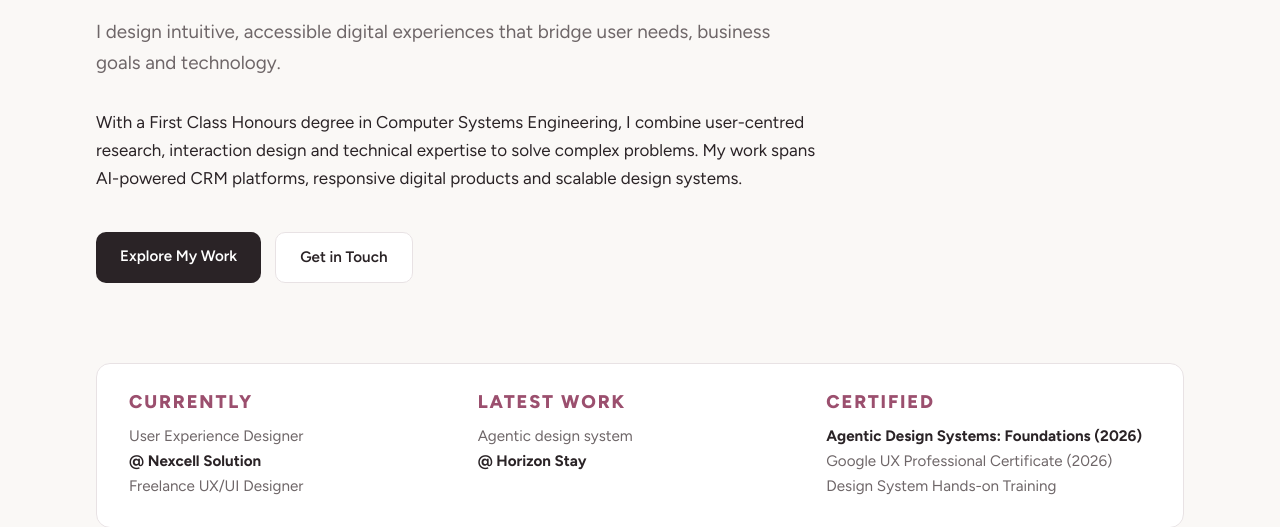
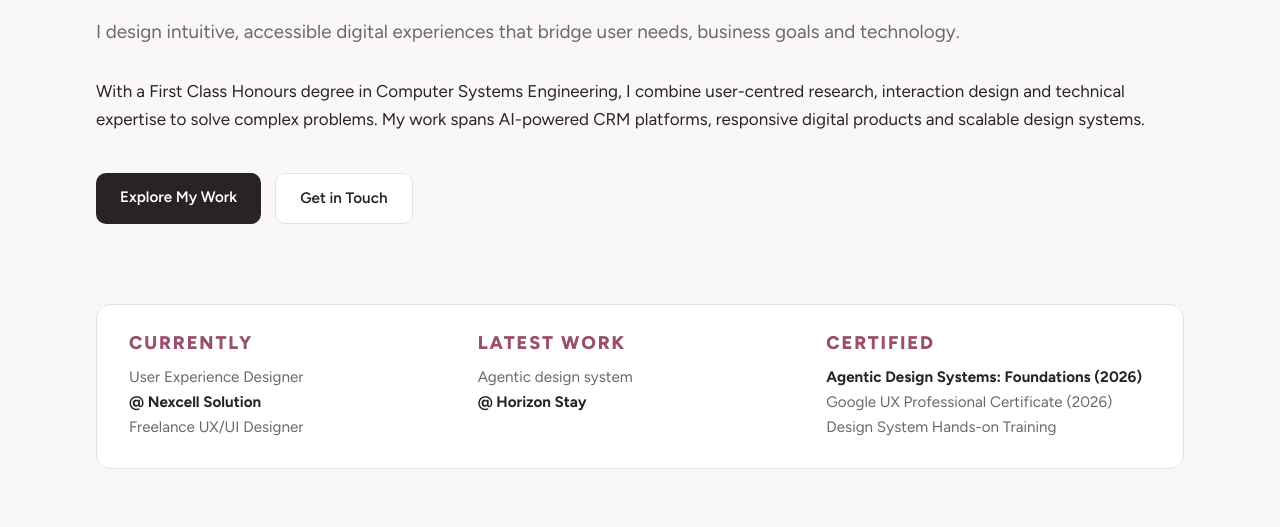
Before and after one commit to mavismon/portfolio, a plain HTML site: page index.html in a window 1280 px wide. Shown: the part 299-826 px from the top of the page. Drawn offline with Linux system fonts and the light colour scheme.

Commit message:
Let the intro text run the full width
The home page intro and the NexCell case study intro were capped at 720-840px, so the text stopped halfway across the page. Remove the cap on the home page lead and about-me paragraph and on the NexCell case study lead. The design page intro is unchanged.

Co-Authored-By: Claude Haiku 5.5 <noreply@anthropic.com>

```diff
--- a/index.html
+++ b/index.html
@@ -43,7 +43,7 @@
 
       <h2 class="hero-role">Product Designer &amp; UX/UI Designer</h2>
 
-      <p class="lead">
+      <p class="lead" style="max-width: none">
         I design intuitive, accessible digital experiences that bridge user
         needs, business goals and technology.
       </p>
--- a/style.css
+++ b/style.css
@@ -148,7 +148,7 @@ nav {
   margin-bottom: 30px;
 }
 .hero .hero-description {
-  max-width: 720px;
+  max-width: none;
   margin-bottom: 40px;
 }
 .hero .cta-row {
```
Also changed, not shown: projects/nexcell-solutions-case-study.html (+1 -1 lines).
